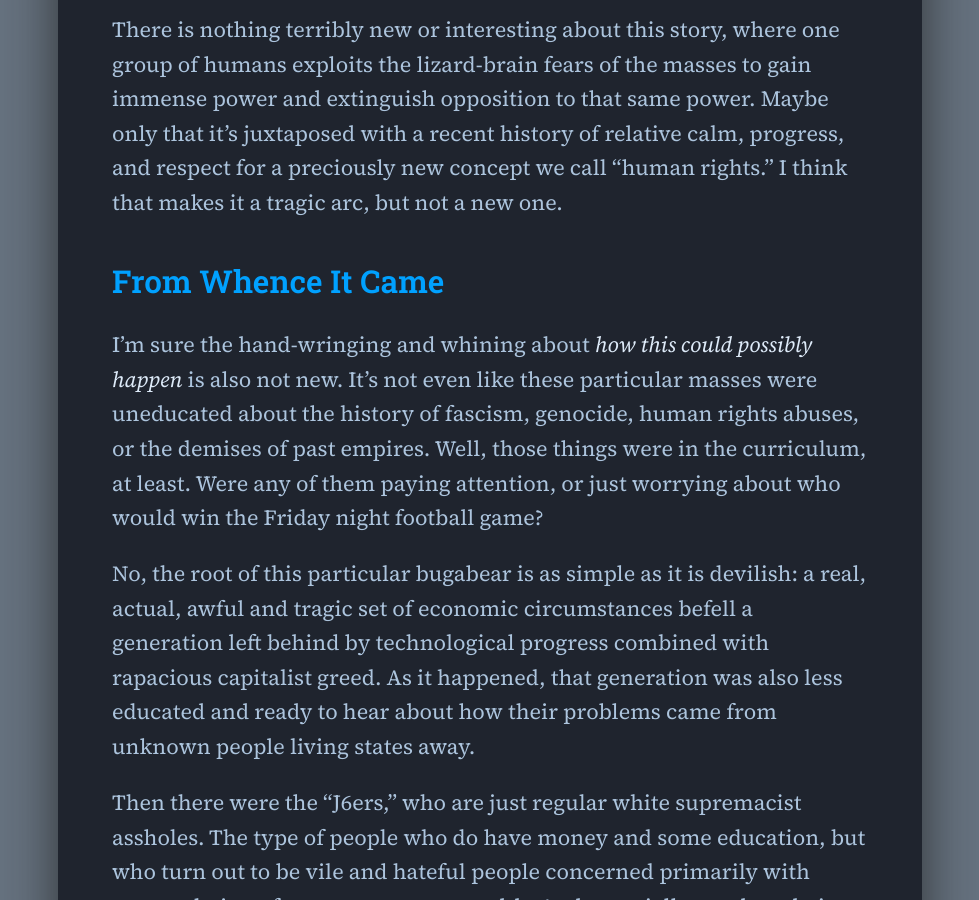
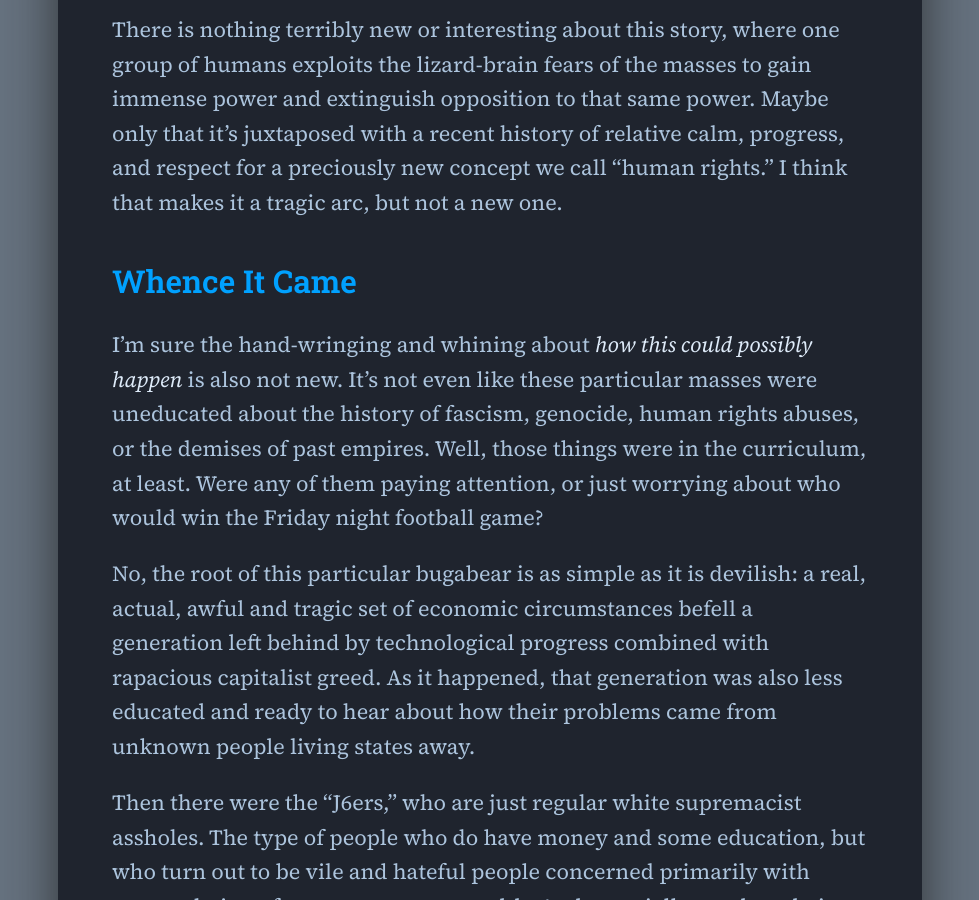
Before and after one commit to h3h/bradfordfults.com, a Jekyll site: the page built from personal/society/_posts/2025-07-26-paroxysm-paralysis.md, in a window 1280 px wide and 900 px high, scrolled down 3322 px. Shown: the whole window, without its empty margins (150-1129 px from the left). Built offline with Jekyll 4.4.1, drawn with Linux system fonts in a browser that asks for light colours.

Commit message:
Redundant word

```diff
--- a/personal/society/_posts/2025-07-26-paroxysm-paralysis.md
+++ b/personal/society/_posts/2025-07-26-paroxysm-paralysis.md
@@ -101,7 +101,7 @@ with a recent history of relative calm, progress, and respect for a preciously
 new concept we call “human rights.” I think that makes it a tragic arc, but not
 a new one.
 
-## From Whence It Came
+## Whence It Came
 
 I’m sure the hand-wringing and whining about _how this could possibly happen_ is
 also not new. It’s not even like these particular masses were uneducated about
@@ -143,7 +143,7 @@ Which is a lot.
 But if you can’t protest visibly? Funding, organizing, encouraging, conversing,
 and writing are all good options. Ask your red hat acquaintances and family
 members specific questions about abuses of power and if they personally want
-to  see them perpetrated against innocent people. Most don’t.
+to see them perpetrated against innocent people. Most don’t.
 
 And for those who do want inhuman treatment of some hated group of the moment? I
 don’t think punching Nazis in the face will ever go out of style.
```
